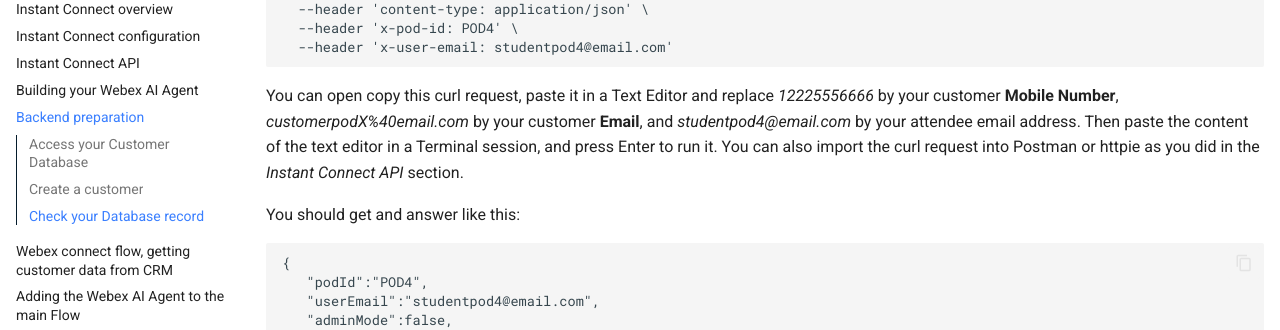
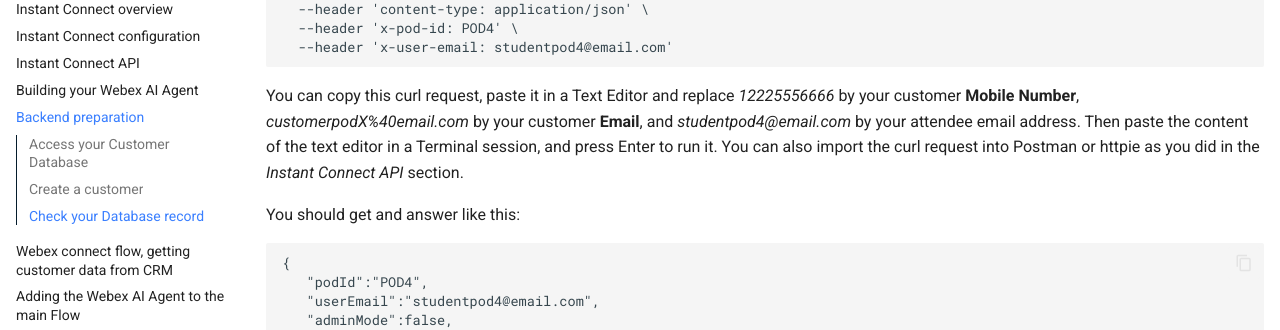
Before and after one commit to WebexCC-SA/LAB-2857, an MkDocs documentation site: the page built from docs/05-backend.md, in a window 1280 px wide and 900 px high, scrolled down 889 px. Shown: the part 174-504 px from the top of the window. Built offline with MkDocs 1.6.1 and Material for MkDocs 9.7.7, drawn with Linux system fonts in a browser that asks for light colours.

Commit message:
typos and update CRM comment removed

````diff
--- a/docs/05-backend.md
+++ b/docs/05-backend.md
@@ -34,7 +34,7 @@
   --header 'x-user-email: studentpod4@email.com'
 
 ```
-You can open copy this curl request, paste it in a Text Editor and replace _12225556666_ by your customer  **Mobile Number**, _customerpodX%40email.com_ by your customer **Email**, and _studentpod4@email.com_ by your attendee email address. Then paste the content of the text editor in a Terminal session, and press Enter to run it.
+You can copy this curl request, paste it in a Text Editor and replace _12225556666_ by your customer  **Mobile Number**, _customerpodX%40email.com_ by your customer **Email**, and _studentpod4@email.com_ by your attendee email address. Then paste the content of the text editor in a Terminal session, and press Enter to run it.
 You can also import the curl request into Postman or httpie as you did in the _Instant Connect API_ section.
 
 You should get and answer like this:
````
Also changed, not shown: docs/06-connectflow-01.md (+0 -1 lines).
